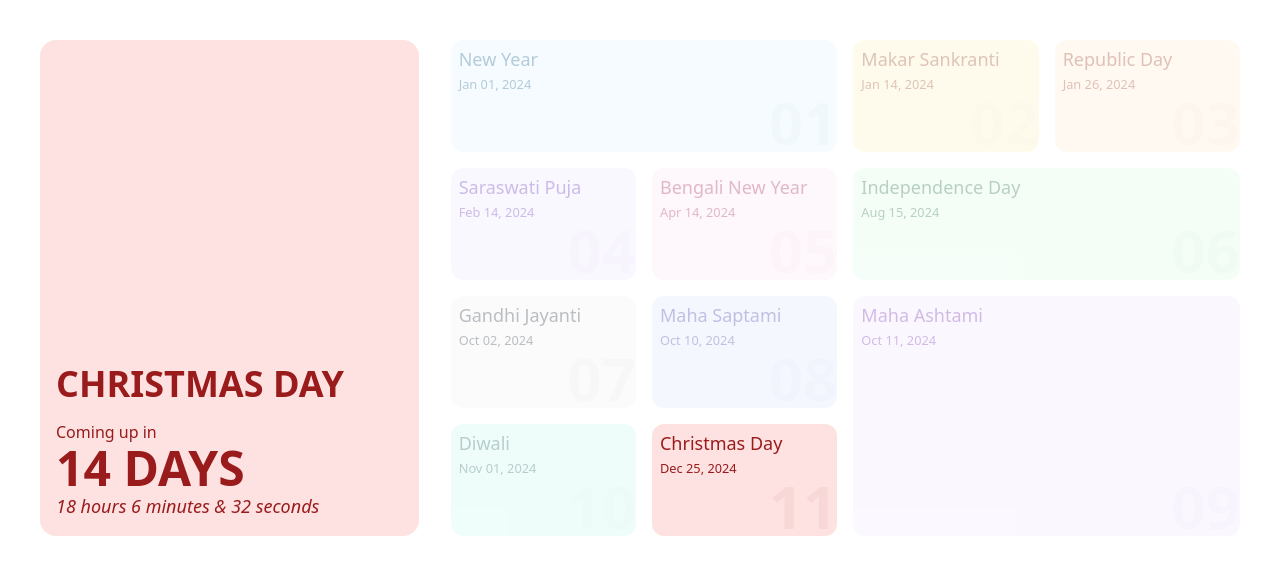
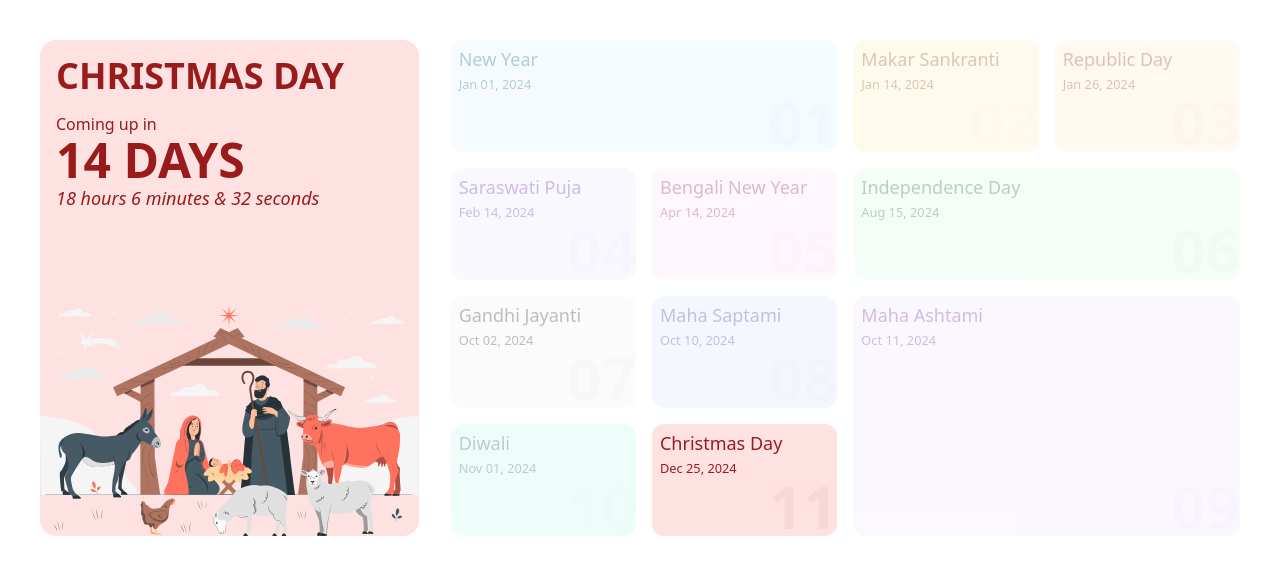
Before and after one commit to joy-dey/xcountdown, a SvelteKit app: page / in a window 1280 px wide. Shown: the top 574 px of the page. Built offline with nearby package versions, Linux system fonts and the light colour scheme.

Commit message:
refractor(ui): Added Festival illustration for christmas

```diff
--- a/src/routes/+page.svelte
+++ b/src/routes/+page.svelte
@@ -3,32 +3,43 @@
 	import { holidays, getNearestHoliday, getCountdownToDate } from '$lib/holidays';
 	import { onDestroy } from 'svelte';
 
-    $: holiday = getNearestHoliday(holidays);
+	$: holiday = getNearestHoliday(holidays);
 
 	$: countDown = getCountdownToDate(holiday.date);
 
 	const interval = setInterval(() => {
-		countDown = getCountdownToDate(holiday.date)
+		countDown = getCountdownToDate(holiday.date);
 	}, 1000);
 
 	onDestroy(() => clearInterval(interval));
-
-
 </script>
 
-<div class="container grid grid-cols-6 p-10 gap-8">
-	<div class="col-span-6 lg:col-span-2 rounded-2xl p-4 flex flex-col justify-end {holiday.style}">
-        <h1 class="text-4xl font-semibold uppercase">{holiday.name}</h1>
-		<p class="mt-4">Coming up in
-			<span class="font-black text-5xl block uppercase">{countDown.days} Days</span>
-			<span class="italic text-lg">{countDown.hours} hours {countDown.minutes} minutes & {countDown.seconds} seconds</span>
-			<!-- d {countDown.hours} h {countDown.minutes} m {countDown.seconds} s -->
-		</p>
-    </div>
+<div class="grid grid-cols-6 gap-8 p-4 md:p-8 lg:p-10">
+	<div
+		class="col-span-6 w-full flex flex-col gap-16 md:gap-0 md:justify-between rounded-2xl lg:col-span-2 {holiday.style}"
+	>
+		<div class="group p-4">
+			<h1 class="text-4xl font-semibold uppercase">{holiday.name}</h1>
+			<p class="mt-4">
+				Coming up in
+				<span class="block text-5xl font-black uppercase">{countDown.days} Days</span>
+				<span class="text-lg italic"
+					>{countDown.hours} hours {countDown.minutes} minutes & {countDown.seconds} seconds</span
+				>
+			</p>
+		</div>
+		<img src="/images/pana.svg" alt="" />
+	</div>
 	<div class="col-span-6 lg:col-span-4">
 		<div class="card-grid grid grid-cols-4 gap-4">
 			{#each holidays as { serial, name, date, style }}
-				<Card title={name} {date} styles={style} index={serial} on:click="{() => holiday = {name, date, style}}"></Card>
+				<Card
+					title={name}
+					{date}
+					styles={style}
+					index={serial}
+					on:click={() => (holiday = { name, date, style })}
+				></Card>
 			{/each}
 		</div>
 	</div>
```
Also changed, not shown: static/images/pana.svg (added).
